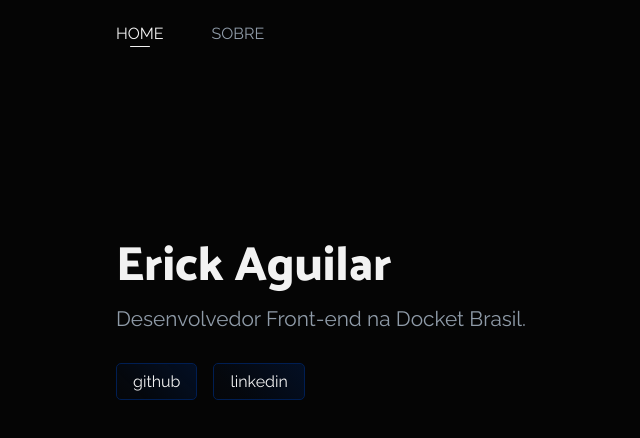
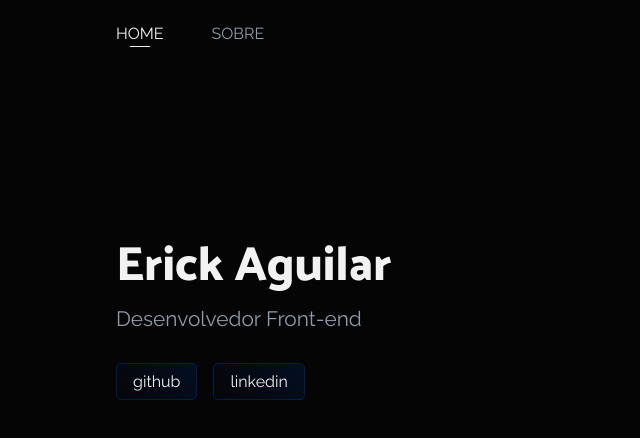
Before and after one commit to ericksvaguilar/portfolio, a Next.js app: page / in a window 1280 px wide. Shown: the top 438 px of the page, without its empty margins (198-838 px from the left). Built offline with nearby package versions, Linux system fonts and the light colour scheme.

Commit message:
:construction: remove unecessary styles/text

```diff
--- a/pages/index.jsx
+++ b/pages/index.jsx
@@ -12,9 +12,7 @@ const Home = () => (
 		<div className={styles.home}>
 			<section>
 				<h1>Erick Aguilar</h1>
-				<p className={styles.description}>
-					Desenvolvedor Front-end na Docket Brasil.
-				</p>
+				<p className={styles.description}>Desenvolvedor Front-end</p>
 				<ul className={styles.linkList}>
 					<li>
 						<motion.a
--- a/styles/global.scss
+++ b/styles/global.scss
@@ -22,11 +22,6 @@ body {
 	font-family: 'Raleway', serif;
 	background-color: colors.$dark-tone-ink;
 	color: colors.$lost-at-sea;
-
-	::selection {
-		background: colors.$overcast;
-		color: colors.$dark-tone-ink;
-	}
 }
 
 /* Fonts */
```
